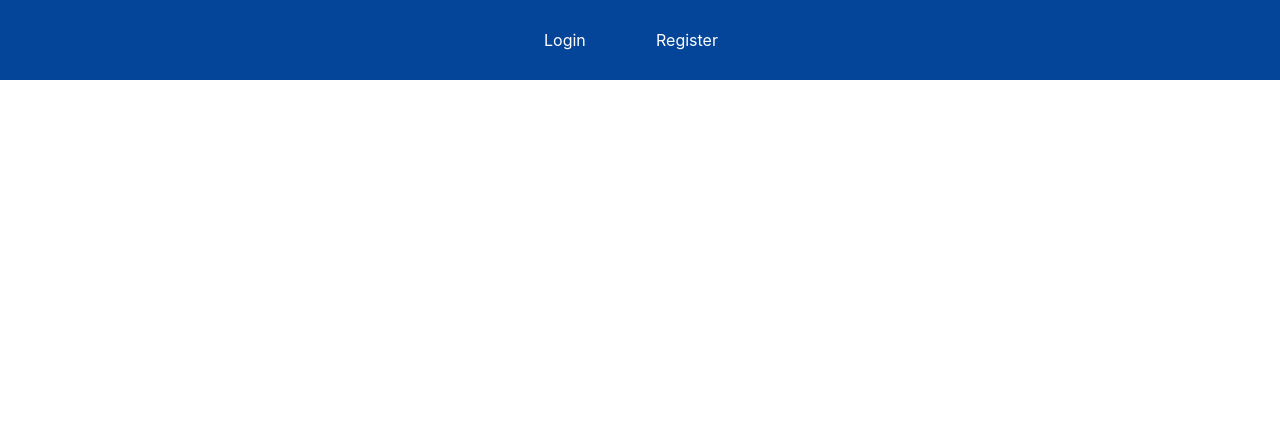
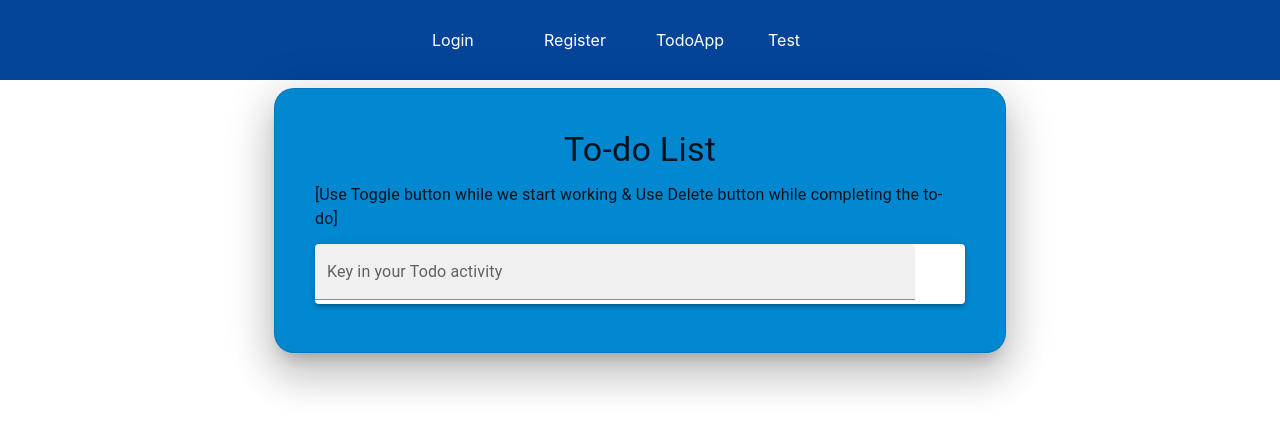
Before and after one commit to theodorejohn7/router-app, a React (Create React App) app: page /todoapp in a window 1280 px wide. Before the commit this address had no page. Shown: the top 432 px of the page. Built offline with nearby package versions, Linux system fonts and the light colour scheme.

Commit message:
commit @ 17:30

```diff
--- a/package.json
+++ b/package.json
@@ -5,6 +5,7 @@
   "dependencies": {
     "@emotion/react": "^11.9.0",
     "@emotion/styled": "^11.8.1",
+    "@mui/icons-material": "^5.6.2",
     "@mui/material": "^5.6.0",
     "@mui/styled-engine-sc": "^5.5.2",
     "@testing-library/jest-dom": "^5.16.4",
--- a/src/App.js
+++ b/src/App.js
@@ -5,6 +5,8 @@ import Welcome from "./components/Welcome";
 import MainHeader from "./components/MainHeader";
 import Login from "./components/Login";
 import Register from "./components/Register";
+import Test from "./components/test";
+import TodoApp from "./components/TodoApp";
 
 export default class App extends React.Component {
   render() {
@@ -20,7 +22,11 @@ export default class App extends React.Component {
             <Route path="/login" element={<Login />} />
             <Route path="/register" element={<Register />} />
             <Route path="/welcome" element={<Welcome />} />
+            <Route path="/test" element={<Test />} />
+            <Route path="/todoapp" element={<TodoApp />} />
+
           </Routes>
+
         </main>
       </div>
     );
--- a/src/components/MainHeader.js
+++ b/src/components/MainHeader.js
@@ -17,6 +17,16 @@ const MainHeader = () => {
           </li>
 
 
+          <li>
+            <NavLink  activeClassName={classes.active}  to="/todoapp">TodoApp </NavLink>
+          </li>
+
+
+          <li>
+            <NavLink  activeClassName={classes.active}  to="/test">Test </NavLink>
+          </li>
+
+
         </ul>
       </nav>
     </header>
--- /dev/null
+++ b/src/components/Todo.js
@@ -0,0 +1,53 @@
+import React from "react";
+import { ACTION } from "./TodoApp";
+import DeleteIcon from "@mui/icons-material/Delete";
+import Button from "@mui/material/Button";
+import SnoozeIcon from "@mui/icons-material/Snooze";
+
+/* eslint-disable */
+function Todo({ todo, dispatch }) {
+  return (
+    <div>
+      <span style={{ color: todo.completed ? "green" : "red", marginLeft: 20 }}>
+        {todo.name}
+      </span>
+
+
+      <Button
+        sx={{ m: 1.5 }}
+        variant="outlined"
+        startIcon={<SnoozeIcon />}
+        type="button"
+        onClick={() =>
+          dispatch({
+            type: ACTION.TOGGLE_TODO,
+            payload: {
+              id: todo.id,
+            },
+          })
+        }
+      >
+        Toggle
+      </Button>
+
+      <Button
+        variant="outlined"
+        startIcon={<DeleteIcon />}
+        type="button"
+        onClick={() =>
+          dispatch({
+            type: ACTION.DELETE_TODO,
+            payload: {
+              id: todo.id,
+            },
+          })
+        }
+      >
+        Delete
+      </Button>
+
+    </div>
+  );
+}
+
+export default Todo;
--- /dev/null
+++ b/src/components/TodoApp.js
@@ -0,0 +1,133 @@
+import { useState, useReducer } from "react";
+import Todo from "./Todo";
+import * as React from "react";
+import Box from "@mui/material/Box";
+import TextField from "@mui/material/TextField";
+import Paper from "@mui/material/Paper";
+import Card from "@mui/material/Card";
+import Typography from "@mui/material/Typography";
+
+export const ACTION = {
+  ADD_TODO: "add-todo",
+  TOGGLE_TODO: "toggle-todo",
+  DELETE_TODO: "delete-todo",
+};
+
+function reducer(todos, action) {
+  switch (action.type) {
+    case ACTION.ADD_TODO:
+      return [...todos, createTodo(action.payload.name)];
+
+    case ACTION.TOGGLE_TODO: {
+      return todos.map((todo) => {
+        if (todo.id === action.payload.id) {
+          return { ...todo, completed: !todo.completed };
+        } else {
+          return todo;
+        }
+      });
+    }
+    case ACTION.DELETE_TODO:
+      return todos.filter((todo) => todo.id !== action.payload.id);
+
+    default:
+      return todos;
+  }
+}
+
+function createTodo(name) {
+  return {
+    id: Date.now(),
+    name: name,
+    completed: false,
+  };
+}
+
+export default function TodoApp() {
+  const [todos, dispatch] = useReducer(reducer, []);
+
+  const [name, setName] = useState("");
+
+  function handleSubmit(e) {
+    e.preventDefault();
+    dispatch({
+      type: ACTION.ADD_TODO,
+      payload: {
+        name: name,
+      },
+    });
+    setName("");
+  }
+
+  console.log(todos);
+  /* eslint-disable */
+
+  return (
+    <>
+      <form
+        onSubmit={handleSubmit}
+        style={{ display: "flex", justifyContent: "center" }}
+      >
+        <Card
+          variant="outlined"
+          maxWidth="sm"
+          sx={{
+            p: 5,
+            bgcolor: "info.main",
+            display: "flex",
+            flexWrap: "wrap",
+            justifyContent: "center",
+            boxShadow: 24,
+
+            maxWidth: 650,
+            borderRadius: 5,
+
+            m: 1,
+          }}
+        >
+          <Typography variant="h4" gutterBottom component="div">
+            To-do List
+          </Typography>
+
+          <Typography  gutterBottom component="div">
+            [Use Toggle button while we start working & Use Delete button while completing the to-do]
+          </Typography>
+
+          <Box
+            sx={{
+
+              "& > :not(style)": {
+                m: 1,
+                width: 650,
+                height: 60,
+
+              },
+            }}
+            alignItems="flex-end"
+          >
+            <Paper elevation={3}>
+              <TextField
+                sx={{
+                  width: 600,
+                }}
+                id="filled-basic"
+                label="Key in your Todo activity"
+                variant="filled"
+                value={name}
+                onChange={(e) => setName(e.target.value)}
+              />
+            </Paper>
+
+            {todos.map((todo) => (
+              <Paper elevation={3}>
+
+                <Todo dispatch={dispatch} todo={todo} />
+              </Paper>
+            ))}
+          </Box>
+
+        </Card>
+      </form>
+    </>
+  );
+}
--- /dev/null
+++ b/src/components/test.js
@@ -0,0 +1,41 @@
+import React, { useReducer } from "react";
+
+
+const ACTION = {
+    INCREMENT : 'increment',
+    DECREMENT : 'decrement'
+}
+
+function reducer(state, action) {
+  switch (action.type) {
+    case ACTION.INCREMENT:
+      return { count: state.count + 1 };
+    case ACTION.DECREMENT:
+      return { count: state.count - 1 };
+      default:
+          return state
+  }
+}
+
+export default function test() {
+  const [state, dispatch] = useReducer(reducer, { count: 0 });
+
+  function increment() {
+    dispatch({
+      type: ACTION.INCREMENT,
+    });
+  }
+  function decrement() {
+    dispatch({
+      type: ACTION.DECREMENT,
+    });
+
+  }
+  return (
+    <>
+      <button onClick={decrement}>-</button>
+      <span>{state.count}</span>
+      <button onClick={increment}>+</button>
+    </>
+  );
+}
```
Also changed, not shown: .scannerwork/report-task.txt, 1 other file (tests, documents, lock files or other folders).
